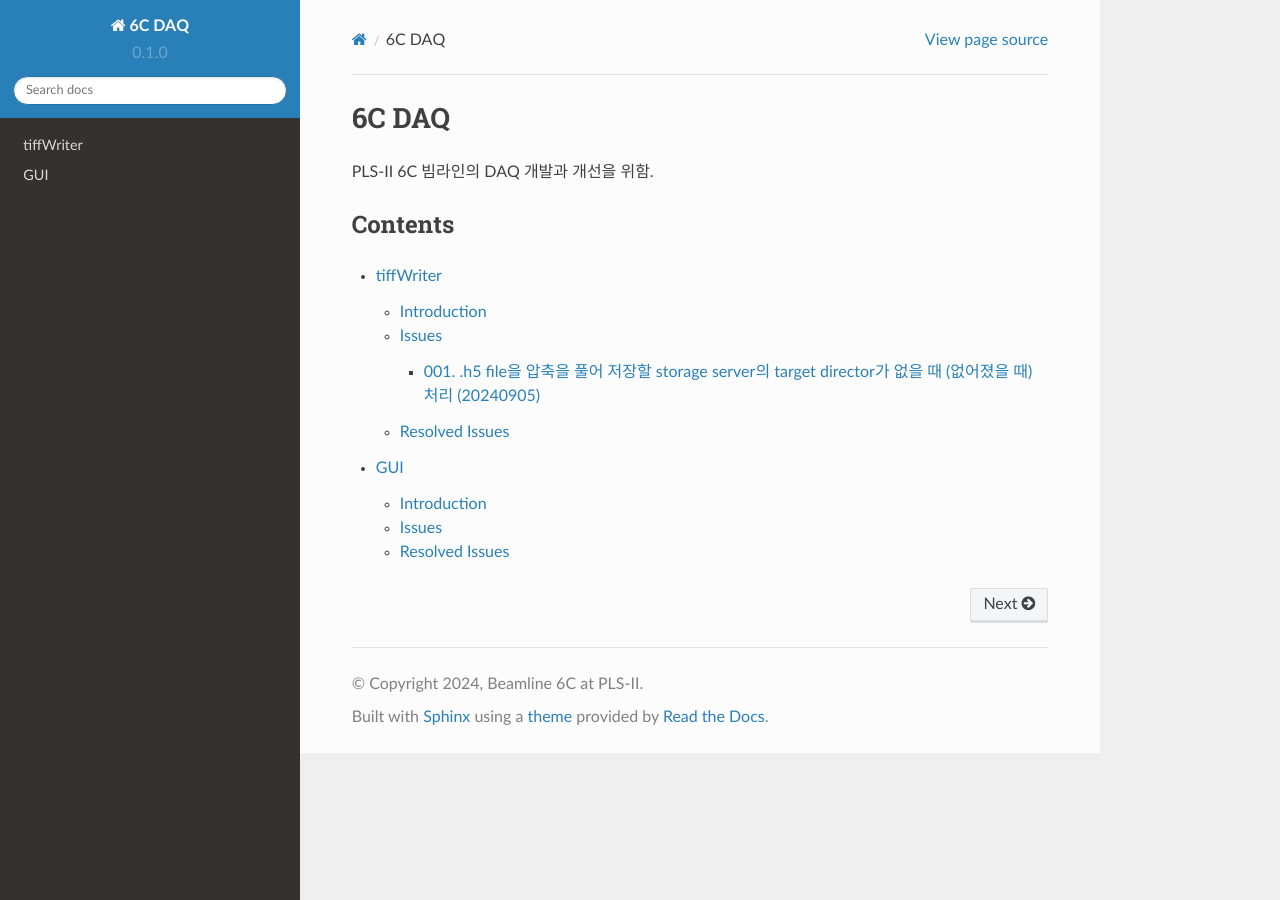
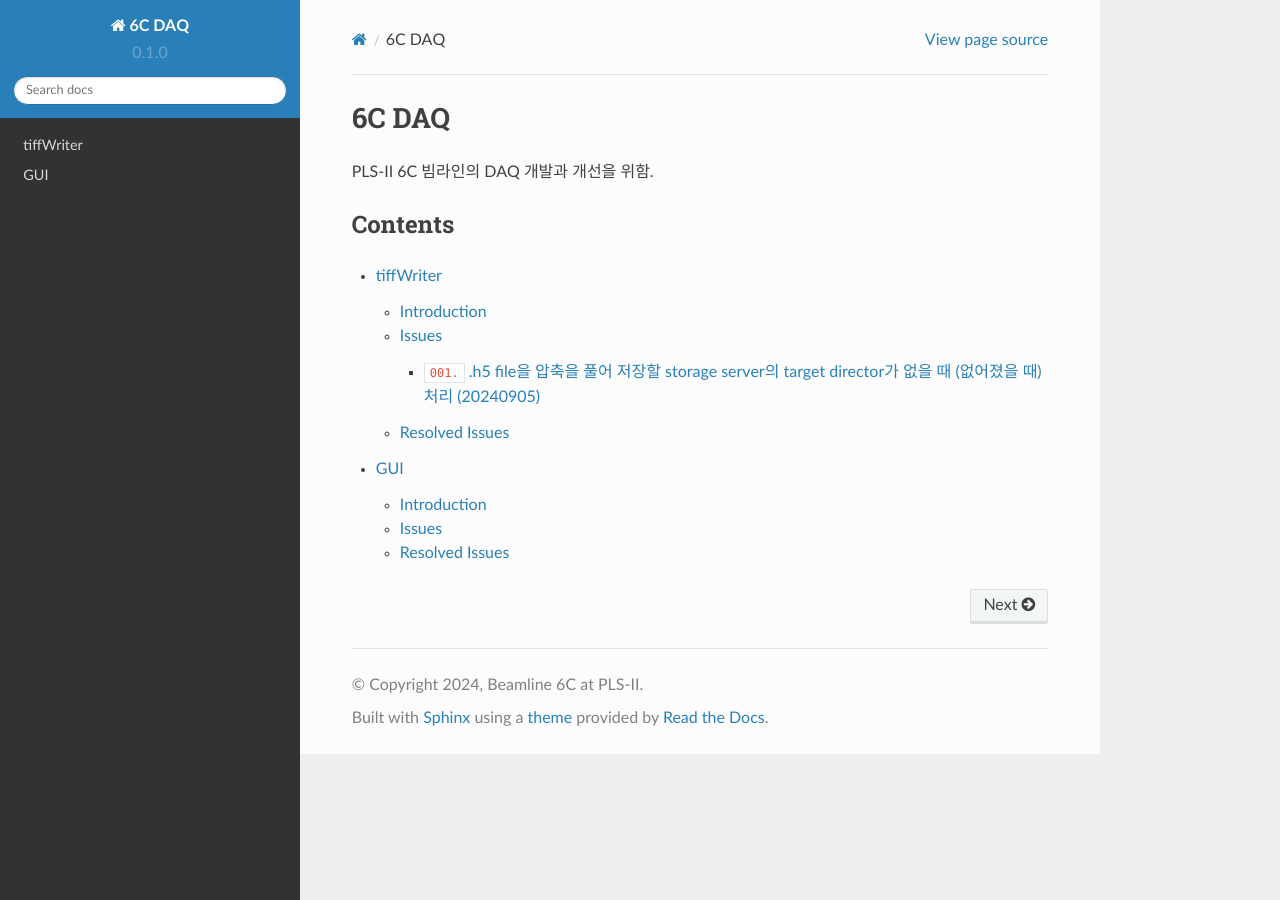
Before and after one commit to limjh0/6C_DAQ, a Sphinx documentation site: the page built from docs/source/index.rst, in a window 1280 px wide. Built offline with Sphinx 7.4.7 and the Read the Docs theme 2.0.0, drawn with Linux system fonts in a browser that asks for light colours.

```diff
--- a/docs/source/tiffWriter/issues.rst
+++ b/docs/source/tiffWriter/issues.rst
@@ -1,7 +1,7 @@
 Issues
 ======
 
-001. .h5 file을 압축을 풀어 저장할 storage server의 target director가 없을 때 (없어졌을 때) 처리 (20240905)
+``001.`` .h5 file을 압축을 풀어 저장할 storage server의 target director가 없을 때 (없어졌을 때) 처리 (20240905)
 --------------------------------------------------------------------------------------------------
 아래와 같은 log가 나옴
 
```
